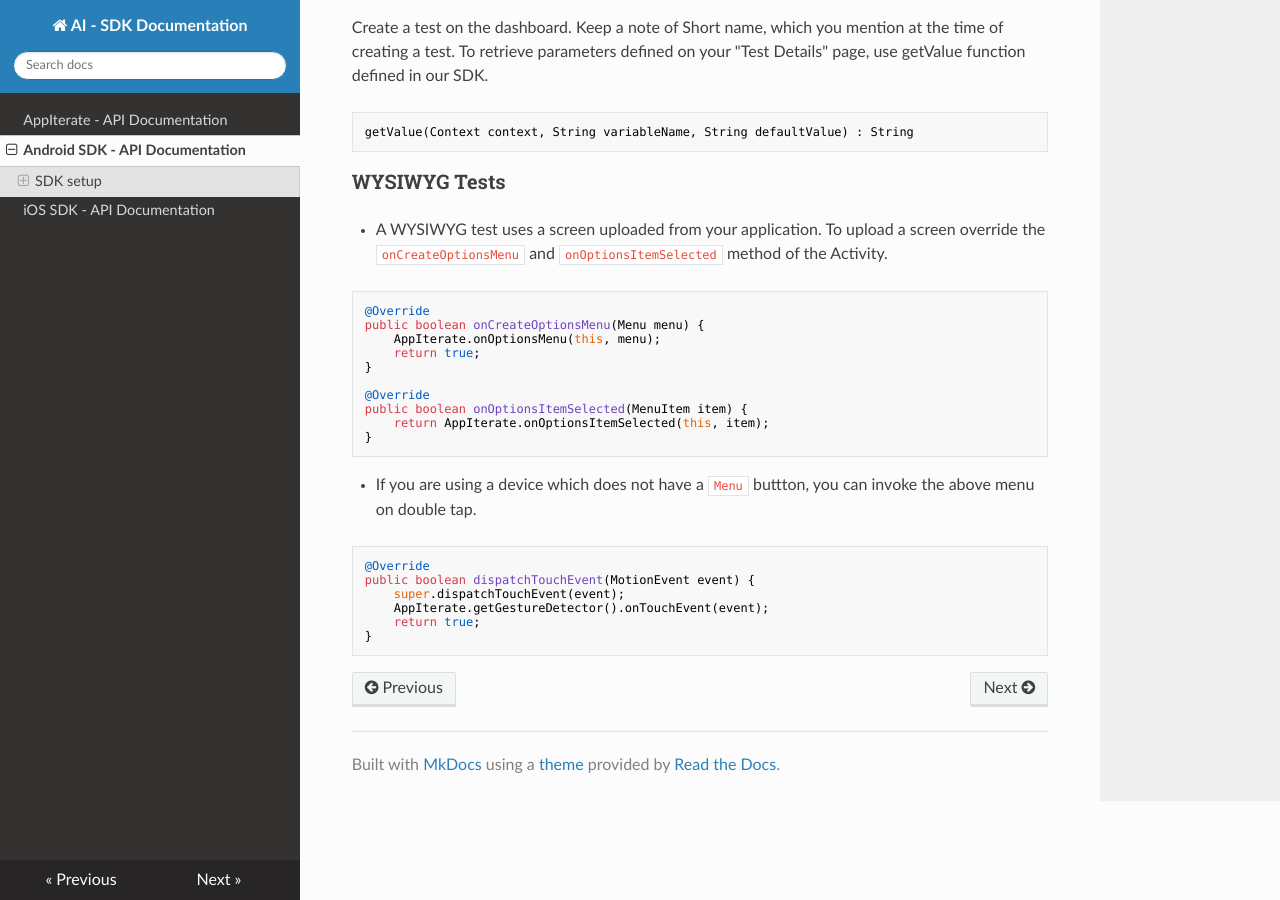
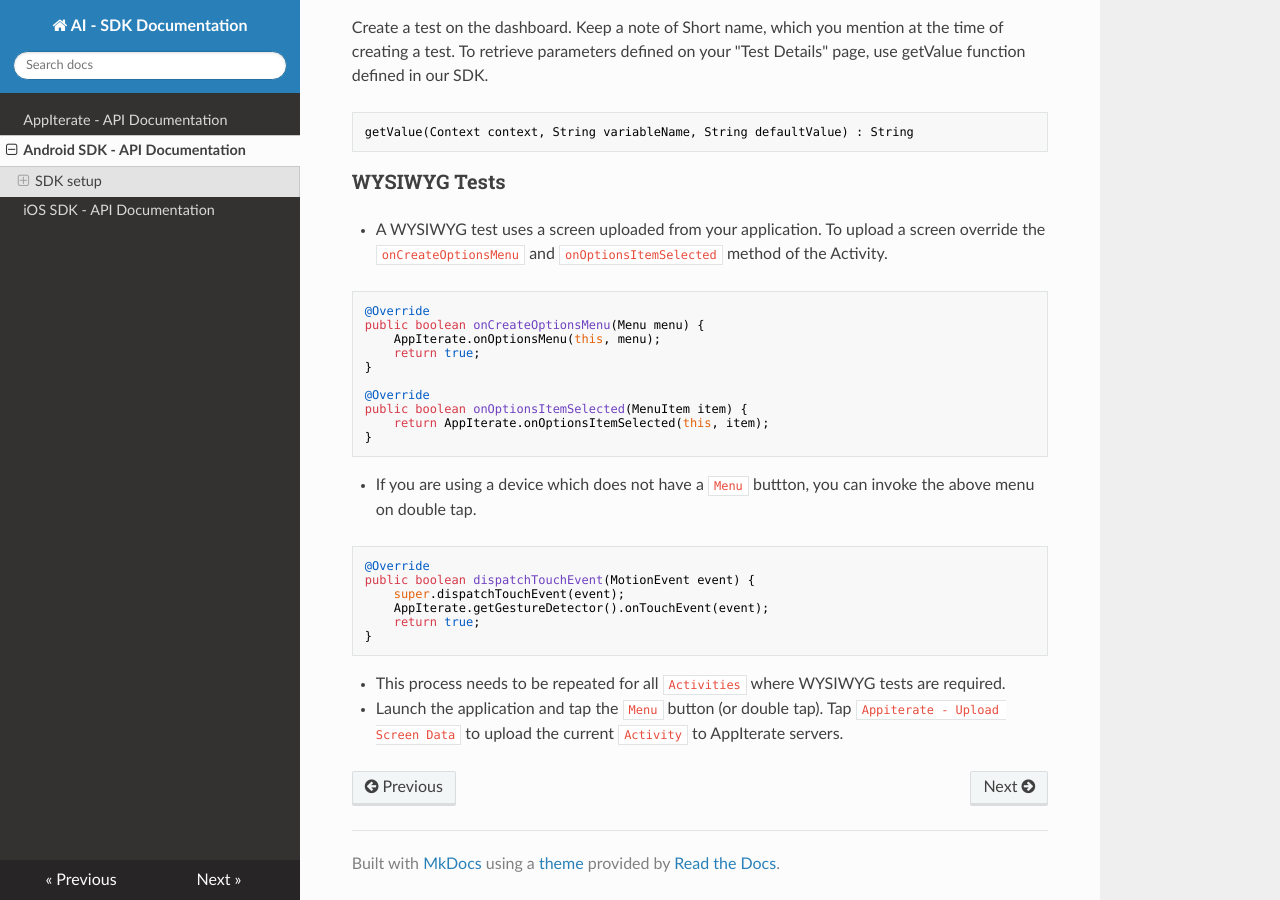
Before and after one commit to AppIterate/docs, an MkDocs documentation site: the page built from docs/android.md, in a window 1280 px wide and 900 px high, scrolled down 3047 px. Built offline with MkDocs 1.6.1, drawn with Linux system fonts in a browser that asks for light colours; nearby versions of some CDN libraries.

Commit message:
upload screens

````diff
--- a/docs/android.md
+++ b/docs/android.md
@@ -156,3 +156,7 @@ public boolean dispatchTouchEvent(MotionEvent event) {
     return true;
 }
 ```
+
+* This process needs to be repeated for all `Activities` where WYSIWYG tests are required.
+
+* Launch the application and tap the `Menu` button (or double tap). Tap `Appiterate - Upload Screen Data` to upload the current `Activity` to AppIterate servers.
````
